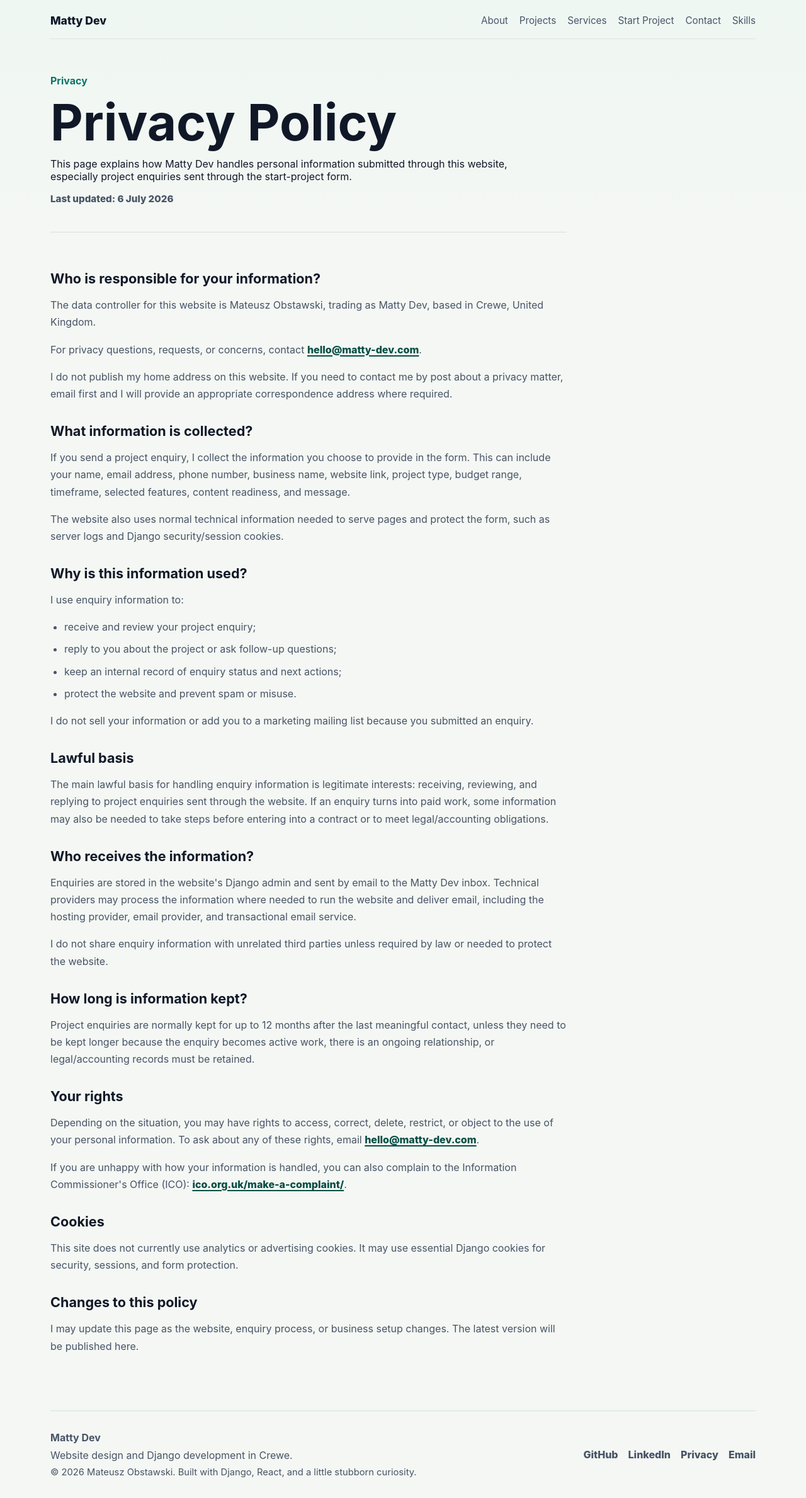
After one commit to mattywebdev/portfolio, a Django app: page /privacy/ in a window 1280 px wide. The commit adds this page. Shown: the whole page at 63% size. Run offline with Django 5.2, Linux system fonts and the light colour scheme.

Commit message:
Add privacy policy page

```diff
--- a/portfolio/static/portfolio/css/styles.css
+++ b/portfolio/static/portfolio/css/styles.css
@@ -1015,6 +1015,15 @@ h1 {
     font-size: 0.95rem;
 }
 
+.privacy-note a,
+.legal-content a {
+    color: var(--accent-strong);
+    font-weight: 800;
+    text-decoration: underline;
+    text-decoration-thickness: 2px;
+    text-underline-offset: 3px;
+}
+
 .next-phase-note {
     grid-column: 2;
     padding: 20px;
@@ -1201,6 +1210,53 @@ h1 {
 
 .thanks-next-steps .eyebrow {
     margin-bottom: 12px;
+}
+
+.legal-page {
+    padding: 56px 0 72px;
+}
+
+.legal-hero {
+    max-width: 820px;
+    padding-bottom: 28px;
+    border-bottom: 1px solid var(--border);
+}
+
+.legal-hero h1 {
+    font-size: clamp(3rem, 7vw, 5rem);
+}
+
+.legal-hero p {
+    max-width: 760px;
+}
+
+.legal-updated {
+    color: var(--muted);
+    font-size: 0.95rem;
+    font-weight: 800;
+}
+
+.legal-content {
+    max-width: 820px;
+    padding-top: 28px;
+}
+
+.legal-content h2 {
+    margin: 32px 0 12px;
+    font-size: 1.35rem;
+}
+
+.legal-content p,
+.legal-content li {
+    color: var(--muted);
+    line-height: 1.7;
+}
+
+.legal-content ul {
+    display: grid;
+    gap: 8px;
+    margin: 12px 0 0;
+    padding-left: 22px;
 }
 
 .site-footer {
--- a/portfolio/templates/base.html
+++ b/portfolio/templates/base.html
@@ -62,6 +62,7 @@
         <div class="footer-links">
             <a href="https://github.com/mattywebdev" target="_blank" rel="noreferrer">GitHub</a>
             <a href="https://www.linkedin.com/in/mateusz-obstawski-9a355ba0/" target="_blank" rel="noreferrer">LinkedIn</a>
+            <a href="{% url 'portfolio:privacy_policy' %}">Privacy</a>
             <a href="mailto:hello@matty-dev.com">Email</a>
         </div>
     </footer>
--- /dev/null
+++ b/portfolio/templates/portfolio/privacy_policy.html
@@ -0,0 +1,124 @@
+{% extends "base.html" %}
+
+{% block title %}Privacy Policy | Matty Dev{% endblock %}
+
+{% block meta_description %}Privacy policy for Matty Dev, explaining how project enquiry and contact details are collected, used, stored, and protected.{% endblock %}
+{% block canonical_url %}https://matty-dev.com/privacy/{% endblock %}
+
+{% block og_title %}Privacy Policy | Matty Dev{% endblock %}
+{% block og_description %}How Matty Dev handles project enquiry and contact details submitted through this website.{% endblock %}
+{% block og_url %}https://matty-dev.com/privacy/{% endblock %}
+{% block twitter_title %}Privacy Policy | Matty Dev{% endblock %}
+{% block twitter_description %}How Matty Dev handles project enquiry and contact details submitted through this website.{% endblock %}
+
+{% block content %}
+<main class="page legal-page">
+    <section class="legal-hero">
+        <p class="eyebrow">Privacy</p>
+        <h1>Privacy Policy</h1>
+        <p>
+            This page explains how Matty Dev handles personal information submitted
+            through this website, especially project enquiries sent through the
+            start-project form.
+        </p>
+        <p class="legal-updated">Last updated: 6 July 2026</p>
+    </section>
+
+    <section class="legal-content">
+        <h2>Who is responsible for your information?</h2>
+        <p>
+            The data controller for this website is Mateusz Obstawski, trading as
+            Matty Dev, based in Crewe, United Kingdom.
+        </p>
+        <p>
+            For privacy questions, requests, or concerns, contact
+            <a href="mailto:hello@matty-dev.com">hello@matty-dev.com</a>.
+        </p>
+        <p>
+            I do not publish my home address on this website. If you need to contact
+            me by post about a privacy matter, email first and I will provide an
+            appropriate correspondence address where required.
+        </p>
+
+        <h2>What information is collected?</h2>
+        <p>
+            If you send a project enquiry, I collect the information you choose to
+            provide in the form. This can include your name, email address, phone
+            number, business name, website link, project type, budget range,
+            timeframe, selected features, content readiness, and message.
+        </p>
+        <p>
+            The website also uses normal technical information needed to serve pages
+            and protect the form, such as server logs and Django security/session
+            cookies.
+        </p>
+
+        <h2>Why is this information used?</h2>
+        <p>I use enquiry information to:</p>
+        <ul>
+            <li>receive and review your project enquiry;</li>
+            <li>reply to you about the project or ask follow-up questions;</li>
+            <li>keep an internal record of enquiry status and next actions;</li>
+            <li>protect the website and prevent spam or misuse.</li>
+        </ul>
+        <p>
+            I do not sell your information or add you to a marketing mailing list
+            because you submitted an enquiry.
+        </p>
+
+        <h2>Lawful basis</h2>
+        <p>
+            The main lawful basis for handling enquiry information is legitimate
+            interests: receiving, reviewing, and replying to project enquiries sent
+            through the website. If an enquiry turns into paid work, some information
+            may also be needed to take steps before entering into a contract or to
+            meet legal/accounting obligations.
+        </p>
+
+        <h2>Who receives the information?</h2>
+        <p>
+            Enquiries are stored in the website's Django admin and sent by email to
+            the Matty Dev inbox. Technical providers may process the information where
+            needed to run the website and deliver email, including the hosting
+            provider, email provider, and transactional email service.
+        </p>
+        <p>
+            I do not share enquiry information with unrelated third parties unless
+            required by law or needed to protect the website.
+        </p>
+
+        <h2>How long is information kept?</h2>
+        <p>
+            Project enquiries are normally kept for up to 12 months after the last
+            meaningful contact, unless they need to be kept longer because the enquiry
+            becomes active work, there is an ongoing relationship, or legal/accounting
+            records must be retained.
+        </p>
+
+        <h2>Your rights</h2>
+        <p>
+            Depending on the situation, you may have rights to access, correct, delete,
+            restrict, or object to the use of your personal information. To ask about
+            any of these rights, email
+            <a href="mailto:hello@matty-dev.com">hello@matty-dev.com</a>.
+        </p>
+        <p>
+            If you are unhappy with how your information is handled, you can also
+            complain to the Information Commissioner's Office (ICO):
+            <a href="https://ico.org.uk/make-a-complaint/" target="_blank" rel="noreferrer">ico.org.uk/make-a-complaint/</a>.
+        </p>
+
+        <h2>Cookies</h2>
+        <p>
+            This site does not currently use analytics or advertising cookies. It may
+            use essential Django cookies for security, sessions, and form protection.
+        </p>
+
+        <h2>Changes to this policy</h2>
+        <p>
+            I may update this page as the website, enquiry process, or business setup
+            changes. The latest version will be published here.
+        </p>
+    </section>
+</main>
+{% endblock %}
--- a/portfolio/templates/portfolio/start_project.html
+++ b/portfolio/templates/portfolio/start_project.html
@@ -238,7 +238,8 @@
 
             <p class="privacy-note">
                 Your details will only be used to review your enquiry and reply about the project.
-                This is not a final quote.
+                This is not a final quote. Read my
+                <a href="{% url 'portfolio:privacy_policy' %}">privacy policy</a>.
             </p>
 
             <button class="button primary" type="submit">Send enquiry</button>
--- a/portfolio/urls.py
+++ b/portfolio/urls.py
@@ -17,5 +17,6 @@ urlpatterns = [
     ),
     path("start-project/", views.start_project, name="start_project"),
     path("start-project/thanks/", views.start_project_thanks, name="start_project_thanks"),
+    path("privacy/", views.privacy_policy, name="privacy_policy"),
     path("projects/<slug:slug>/", views.project_detail, name="project_detail")
 ]
--- a/portfolio/views.py
+++ b/portfolio/views.py
@@ -207,6 +207,11 @@ def sitemap_xml(request):
             "priority": "0.8",
             "changefreq": "monthly",
         },
+        {
+            "loc": SITE_URL + reverse("portfolio:privacy_policy"),
+            "priority": "0.4",
+            "changefreq": "yearly",
+        },
     ]
 
     for project in Project.objects.exclude(slug__isnull=True).exclude(slug=""):
@@ -287,6 +292,16 @@ def start_project_thanks(request):
     )
 
 
+def privacy_policy(request):
+    return render(
+        request,
+        "portfolio/privacy_policy.html",
+        {
+            "profile_links": get_profile_links(),
+        },
+    )
+
+
 def project_detail(request, slug):
     project = get_project_by_slug(slug)
 
```
Also changed, not shown: portfolio/tests.py (+19 -0 lines).
